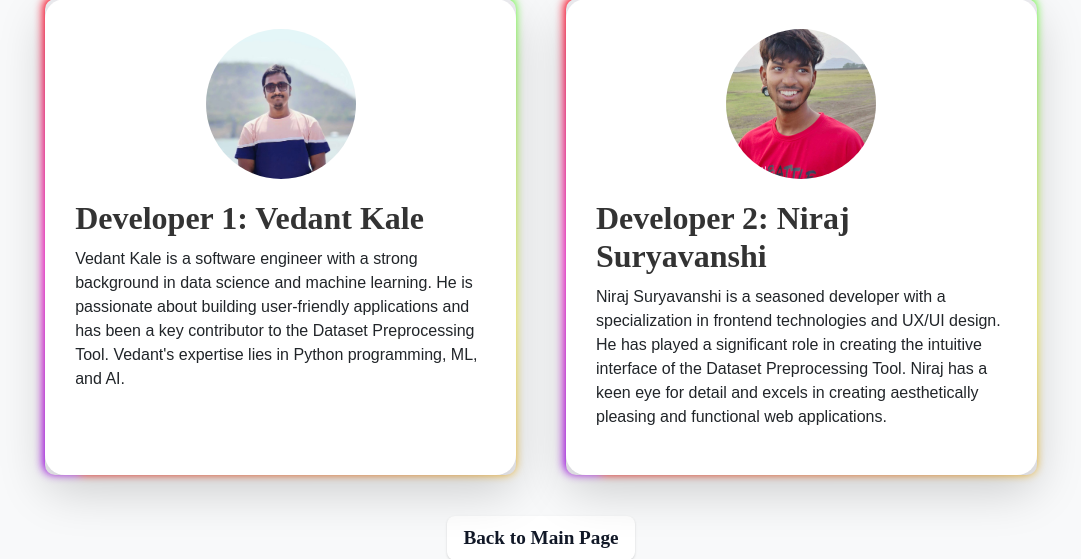
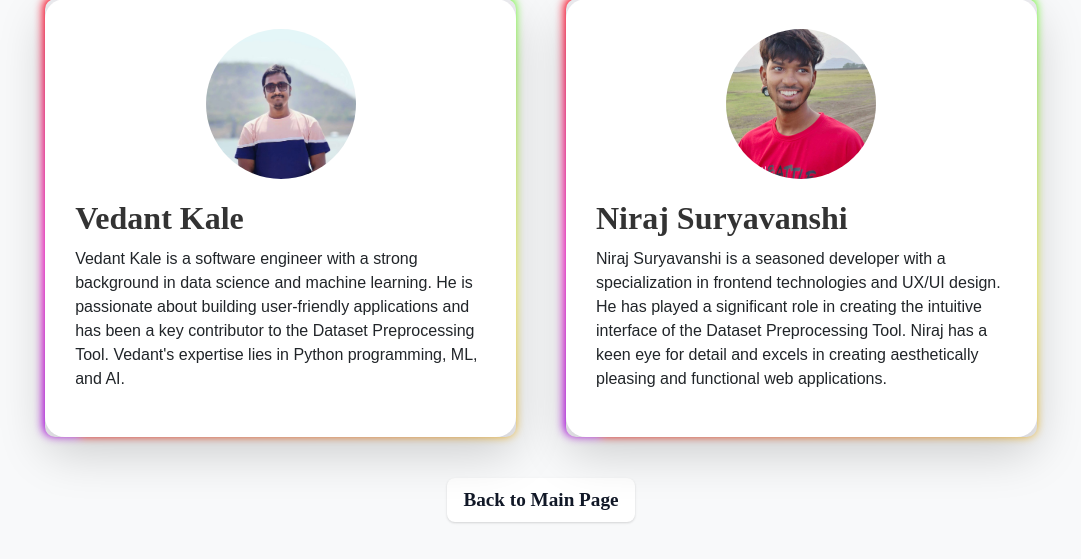
Before and after one commit to VedantKale106/MachineMitra, a Flask app: page /about in a window 1280 px wide. Shown: the part 196-755 px from the top of the page, without its empty margins (99-1180 px from the left). After the commit the page ends 719 px from the top, so only its background shows below. Run offline with Flask 3, Linux system fonts and the light colour scheme; some libraries are stand-ins or nearby versions.

Commit message:
Update about.html

```diff
--- a/templates/about.html
+++ b/templates/about.html
@@ -161,12 +161,12 @@
         <div class="row justify-content-center">
             <div class="col-sm-12 col-md-5 d-flex flex-column card shadow-lg">
                 <img src="static\vedant.jpg" alt="Vedant Kale">
-                <h2>Developer 1: Vedant Kale</h2>
+                <h2>Vedant Kale</h2>
                 <p>Vedant Kale is a software engineer with a strong background in data science and machine learning. He is passionate about building user-friendly applications and has been a key contributor to the Dataset Preprocessing Tool. Vedant's expertise lies in Python programming, ML, and AI.</p>
             </div>
             <div class="col-sm-12 col-md-5 d-flex flex-column card shadow-lg">
                 <img src="static\niraj.jpg" alt="Niraj Suryavanshi">
-                <h2>Developer 2: Niraj Suryavanshi</h2>
+                <h2>Niraj Suryavanshi</h2>
                 <p>Niraj Suryavanshi is a seasoned developer with a specialization in frontend technologies and UX/UI design. He has played a significant role in creating the intuitive interface of the Dataset Preprocessing Tool. Niraj has a keen eye for detail and excels in creating aesthetically pleasing and functional web applications.</p>
             </div>
         </div>
```
